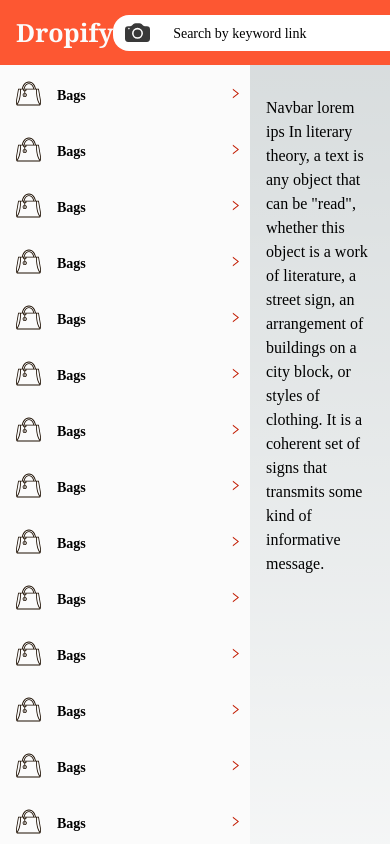
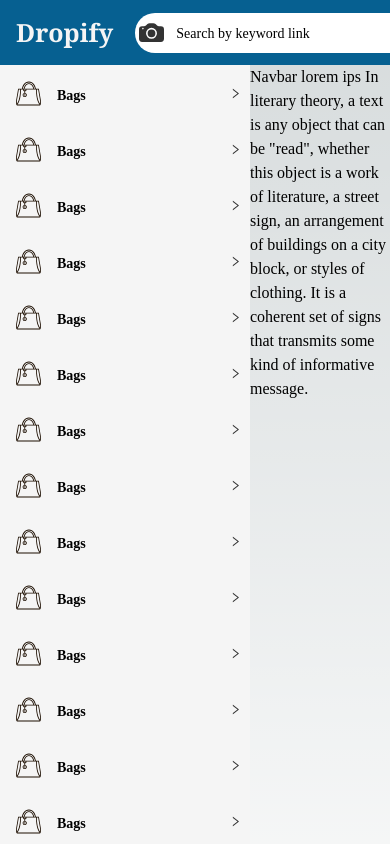
Before and after one commit to akibulshohag/dropify-frontend, a Next.js app: page / in a window 390 px wide. Shown: the top 844 px of the page. Built offline with nearby package versions, Linux system fonts and the light colour scheme.

Commit message:
responsive 24-08-23

```diff
--- a/src/components/Layout/Navbar/index.js
+++ b/src/components/Layout/Navbar/index.js
@@ -28,36 +28,36 @@ const Navbar = () => {
   };
 
   return (
-    <div className="h-[65px] bg-tahiti-200 fixed inset-0">
-      <div className="px-4 flex items-center justify-between h-full">
+    <div className="h-[65px] bg-tahiti-100 fixed inset-0 xs:h-[95px]">
+      <div className="px-4 grid grid-cols-12 items-center h-full xs:grid-cols-4">
         {/* <div className="w-32 h-10 relative">
            <Image src="/assets/logo/logo.png" fill priority alt='logo'/>
          </div> */}
-        <div className="text-[25px] font-extrabold text-tahiti-600 font-serif">
+        <div className="text-[25px] font-extrabold text-tahiti-600 font-serif col-span-4 xs:col-span-1">
           Dropify
         </div>
-        <div className="flex items-center">
+        <div className="flex items-center  col-span-5 xs:order-3">
           <button
             onClick={handleCameraClick}
-            className="text-[25px] w-12 flex items-center justify-center bg-white h-9 rounded-l-2xl cursor-pointer"
+            className="text-[25px] w-14 flex items-center justify-center bg-white h-10 rounded-l-3xl cursor-pointer xs:h-9"
           >
-            <BsFillCameraFill className="text-tahiti-400" />
+            <BsFillCameraFill className="text-tahiti-800 ml-1" />
           </button>
           <div className="relative">
             <div>
               <input
                 placeholder="Search by keyword link"
-                className="h-9 w-[600px] lg:w-[600px] md:w-[400px]  text-black  px-3 bg-white outline-none placeholder:text-black placeholder:text-[14px]"
+                className="h-10 w-[600px] xs:w-[190px] lg:w-[600px] md:w-[400px] text-black px-3 bg-white outline-none placeholder:text-black placeholder:text-[14px] xs:h-9"
                 type="text"
               />
             </div>
           </div>
 
-          <div className="flex items-center h-9 bg-black rounded-r-2xl py-2 px-6 cursor-pointer z-30">
+          <div className="flex items-center h-10 bg-black rounded-r-3xl py-2 px-6 cursor-pointer z-30 xs:h-9">
             <BsSearch className="text-tahiti-700" />
           </div>
         </div>
-        <div className="text-[25px] text-tahiti-600 flex mr-5">
+        <div className="text-[25px] text-tahiti-600 flex mr-5 col-span-3 items-end justify-end xs:col-span-3 xs:mr-0">
           <FiShoppingCart className="mr-4 cursor-pointer" />
           <FiHeart className="mr-4 cursor-pointer" />
           <FiUser className="cursor-pointer" />
--- a/src/components/Layout/SideCategoryWeb/index.js
+++ b/src/components/Layout/SideCategoryWeb/index.js
@@ -79,7 +79,7 @@ const SideCategoryWeb = () => {
   const [childCategoryTab, setchildCategorytab] = useState(0);
 
   return (
-    <div className="w-[250px] min-h-screen max-h-[100vh] mt-[65px] ">
+    <div className="w-[250px] min-h-screen max-h-[100vh] mt-[65px] fixed xs:mt-[95px]">
       {childCategoryTab == 0 ? (
         <div className="bg-tahiti-600 max-h-[100vh] overflow-y-auto left-side">
           {arr?.map((item, index) => (
@@ -88,14 +88,13 @@ const SideCategoryWeb = () => {
                 setcategoryName("Bag"), setchildCategorytab(1);
               }}
               key={index}
-              className="flex items-center  justify-between hover:bg-[#E9F0EE] h-14 pl-4 group cursor-pointer"
+              className="flex items-center  justify-between hover:bg-tahiti-300 h-14 pl-4 group cursor-pointer"
             >
               <div className="flex items-center">
                 <img
                   src="/assets/category/handbag.svg"
                   width={25}
                   height={25}
-                  priority
                   alt="logo"
                 />
                 <span className="text-[14px] font-semibold ml-4 h-[16px]">
@@ -103,7 +102,7 @@ const SideCategoryWeb = () => {
                 </span>
               </div>
               <div className="group-hover:translate-x-[-8px] transition-transform duration-500">
-                <AiOutlineRight className="text-tahiti-100 text-[13px] mr-2" />
+                <AiOutlineRight className="text-tahiti-800 text-[13px] mr-2" />
               </div>
             </div>
           ))}
@@ -128,7 +127,7 @@ const SideCategoryWeb = () => {
                   setcategoryName("Bag"), setchildCategorytab(1);
                 }}
                 key={index}
-                className="flex items-center justify-between hover:bg-[#E9F0EE] h-14 pl-4 group cursor-pointer"
+                className="flex items-center justify-between hover:bg-tahiti-300 h-14 pl-4 group cursor-pointer"
               >
                 <div className="flex items-center">
                   <span className="text-[14px] font-medium ml-2 h-[16px]">
@@ -136,7 +135,7 @@ const SideCategoryWeb = () => {
                   </span>
                 </div>
                 <div className="group-hover:translate-x-[-8px] transition-transform duration-500">
-                  <AiOutlineRight className="text-tahiti-100 text-[13px] mr-2" />
+                  <AiOutlineRight className="text-tahiti-800 text-[13px] mr-2" />
                 </div>
               </div>
             ))}
--- a/src/components/Layout/layout.js
+++ b/src/components/Layout/layout.js
@@ -9,7 +9,7 @@ const Layout = ({ children }) => {
       <Navbar />
       <div className="flex">
         <SideCategoryWeb/>
-        <div className="flex-1 overflow-auto">
+        <div className="flex-1 overflow-auto ml-[250px]">
           <Fragment>{children}</Fragment>
           <Footer />
         </div>
--- a/src/pages/index.js
+++ b/src/pages/index.js
@@ -6,9 +6,9 @@ const inter = Inter({ subsets: ['latin'] })
 export default function Home() {
   return (
     <main
-      className={`flex min-h-screen flex-col   p-2 mt-20`}
+      className={`flex min-h-screen flex-col mt-[65px] xs:mt-[95px]`}
     >
-      <div className="p-2 flex-1 font-medium">
+      <div className=" flex-1 font-medium">
         Navbar lorem ips In literary theory, a text is any object that can be "read", whether this object is a work of literature, a street sign, an arrangement of buildings on a city block, or styles of clothing. It is a coherent set of signs that transmits some kind of informative message.
       </div>
     </main>
--- a/tailwind.config.js
+++ b/tailwind.config.js
@@ -27,16 +27,16 @@ module.exports = {
     extend: {
       colors: {
         tahiti: {
-          50:"#4b4848",
-          100: "#c21d03",
-          200: "#fd5732",
-          300: "#ffb787",
-          400: "#393939",
-          500: "#bebebe",
-          600: "#fbfbfb",
-          700: "#f1f1f1",
-          800: "#c8c8c8",
-          900: "#232121",
+          50:"#FFFFFF",
+          100: "#066091",
+          200: "#59a5f5",
+          300: "#c8ffff",
+          400: "#00BFFF",
+          500: "#00619a",
+          600: "#f5f5f5",
+          700: "#cccccc",
+          800: "#333333",
+          900: "#5c5c5c",
         },
         purple: {
           100: "#445268",
```
